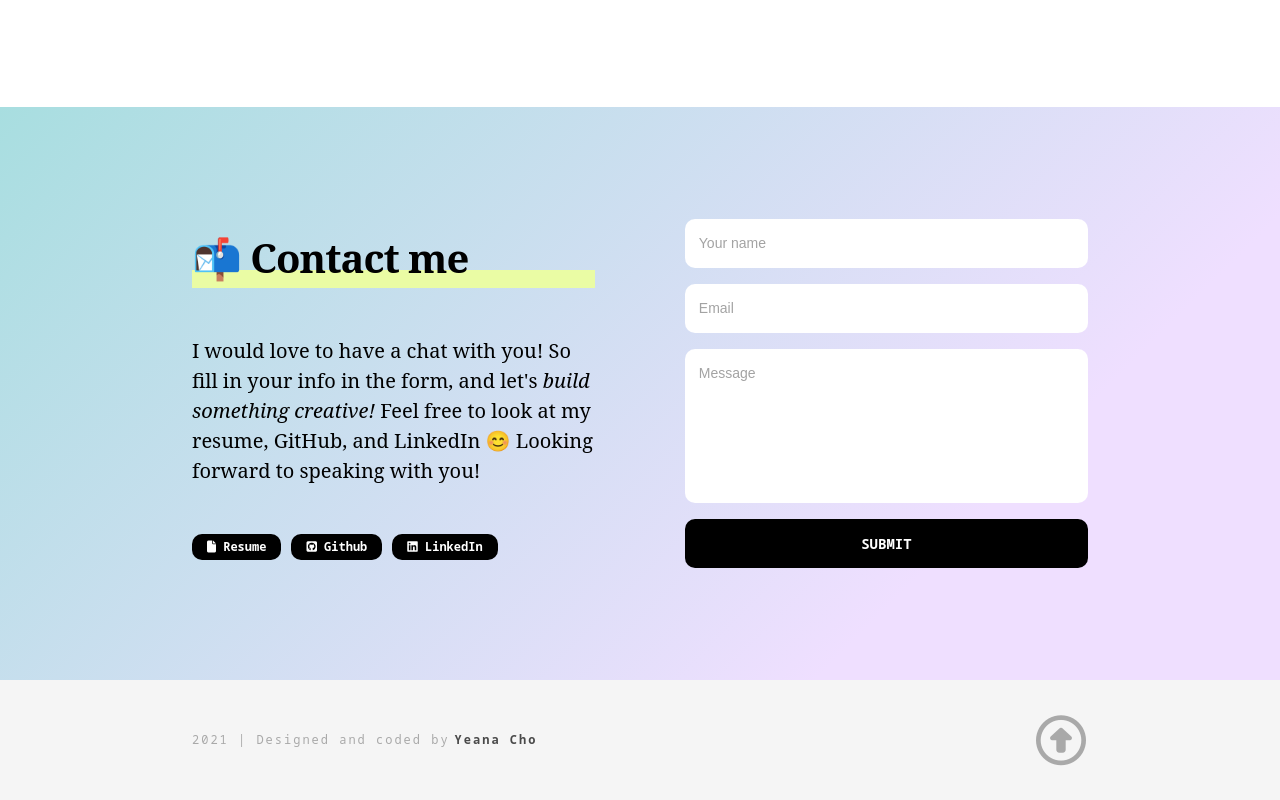
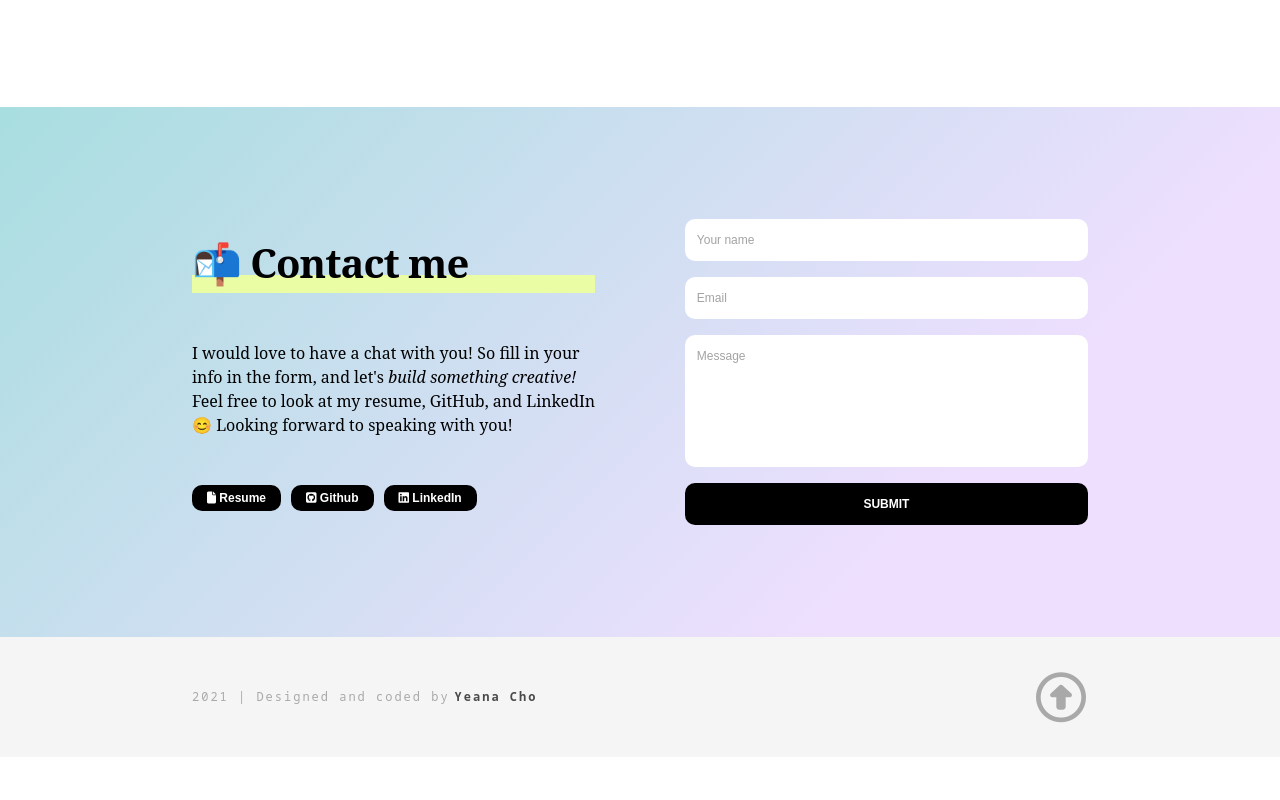
Before and after one commit to yeana-dev/yeana, a React (Create React App) app in the folder client/: page / in a window 1280 px wide. Shown: the part 2772-3572 px from the top of the page. After the commit the page ends 3529 px from the top, so only its background shows below. Built offline with nearby package versions, Linux system fonts and the light colour scheme.

Commit message:
Removed font size styling for left paragraph

```diff
--- a/client/src/screens/style/Contact.css
+++ b/client/src/screens/style/Contact.css
@@ -29,7 +29,7 @@
 
 #contact-left p {
   font-family: "Noto Serif", serif;
-  font-size: 20px;
+  /* font-size: 20px; */
   margin: 3rem 0;
 }
 
@@ -43,21 +43,21 @@
   border: none;
   padding: 1em;
   border-radius: 10px;
-  font-size: 14px;
+  font-size: 12px;
   resize: none;
 }
 
 #about-links button {
-  font-weight: bold;
+  /* font-weight: bold; */
 }
 
 #about-links button,
 .contact-form-submit {
   color: white;
-  font-family: "Noto Sans Mono", monospace;
+  /* font-family: "Noto Sans Mono", monospace; */
   transition: all 200ms ease;
   background-color: black;
-  font-size: 12px;
+  /* font-size: 12px; */
   padding: 5px 15px;
   border: none;
   border-radius: 10px;
```
